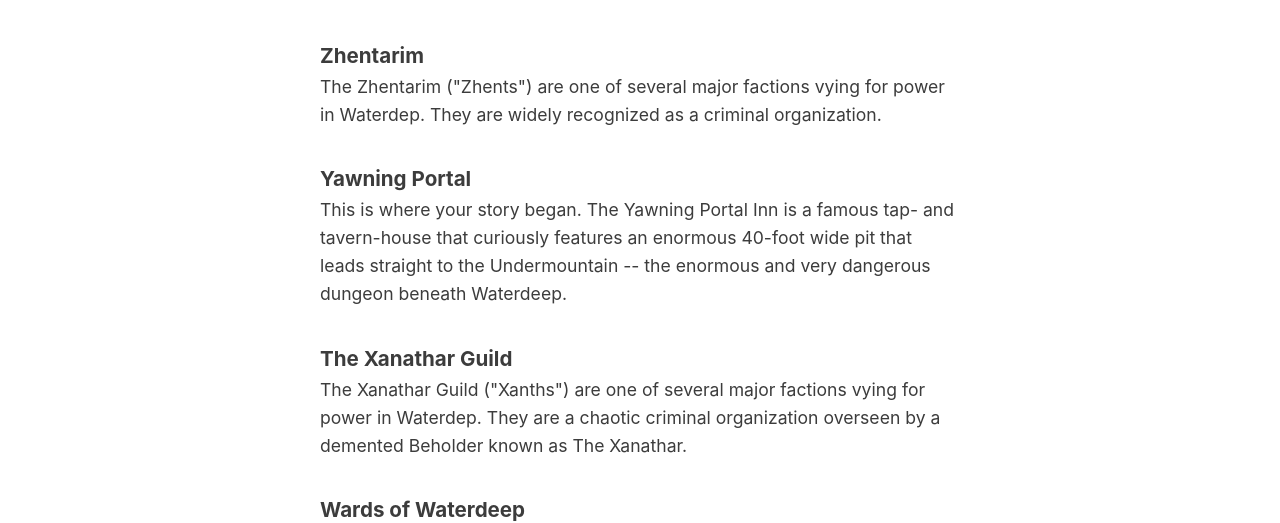
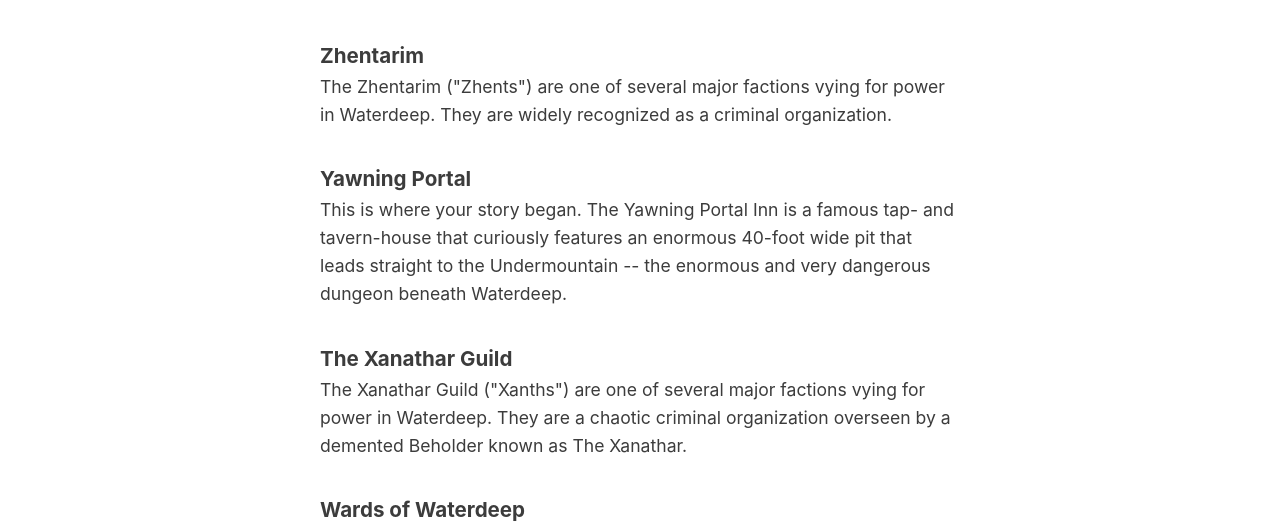
Before and after one commit to whusterj/dndindc, a Jekyll site: the page built from index.html, in a window 1280 px wide and 900 px high, scrolled down 1059 px. Shown: the part 184-707 px from the top of the window. Built offline with Jekyll 4.4.1, drawn with Linux system fonts in a browser that asks for light colours.

Commit message:
Fix typos in the Zhentarim and Xanathar entries

```diff
--- a/_posts/wiki/2019-01-12-xanathar-guild.md
+++ b/_posts/wiki/2019-01-12-xanathar-guild.md
@@ -2,12 +2,12 @@
 layout: page
 title: The Xanathar Guild
 date: 2019-01-12
-description: The Xanathar Guild ("Xanths") are one of several major factions vying for power in Waterdep. They are a chaotic criminal organization overseen by a demented Beholder known as The Xanathar.
+description: The Xanathar Guild ("Xanths") are one of several major factions vying for power in Waterdeep. They are a chaotic criminal organization overseen by a demented Beholder known as The Xanathar.
 category: wiki
 tags: factions
 ---
 
-The Xanathar Guild ("Xanths") are one of several major factions vying for power in Waterdep. They are a chaotic criminal organization overseen by a demented Beholder known as [The Xanathar][the-xanathar].
+The Xanathar Guild ("Xanths") are one of several major factions vying for power in Waterdeep. They are a chaotic criminal organization overseen by a demented Beholder known as [The Xanathar][the-xanathar].
 
 You first encountered The Xanathar Guild when they started a bar fight with the [Zhentarim][zhentarim] agent Yagra [Floon][floon], believing him to be [Renaer Neverember][renear-neverember]. Ostensibly, the
 
--- a/_posts/wiki/2019-01-12-zhentarim.md
+++ b/_posts/wiki/2019-01-12-zhentarim.md
@@ -2,12 +2,12 @@
 layout: page
 title: Zhentarim
 date: 2019-01-12
-description: The Zhentarim ("Zhents") are one of several major factions vying for power in Waterdep. They are widely recognized as a criminal organization.
+description: The Zhentarim ("Zhents") are one of several major factions vying for power in Waterdeep. They are widely recognized as a criminal organization.
 category: wiki
 tags: factions
 ---
 
-The Zhentarim ("Zhents") are one of several major factions vying for power in Waterdep. They are widely recognized as a criminal organization.
+The Zhentarim ("Zhents") are one of several major factions vying for power in Waterdeep. They are widely recognized as a criminal organization.
 
 Unlike [The Xanathar Guild][xanathar-guild], but they retain a sense of order and justice.
 
```
